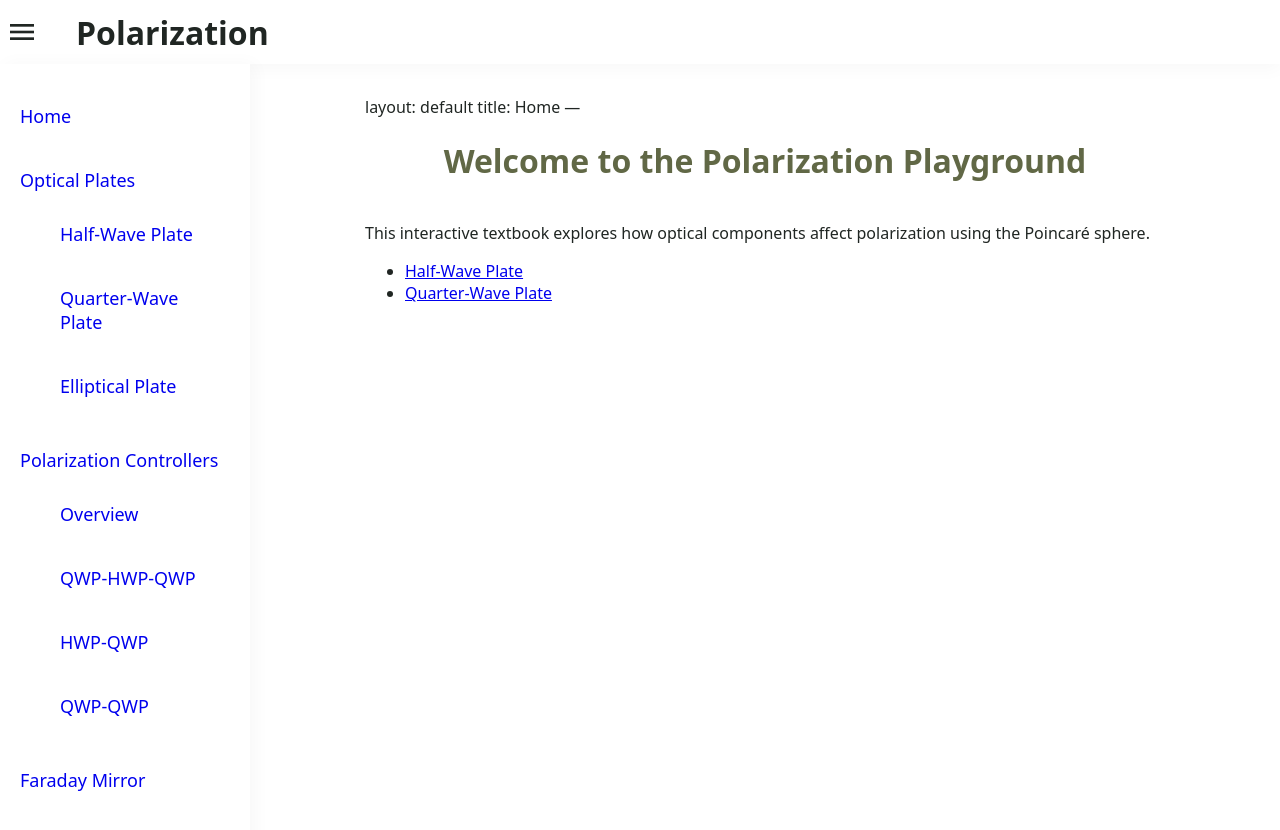
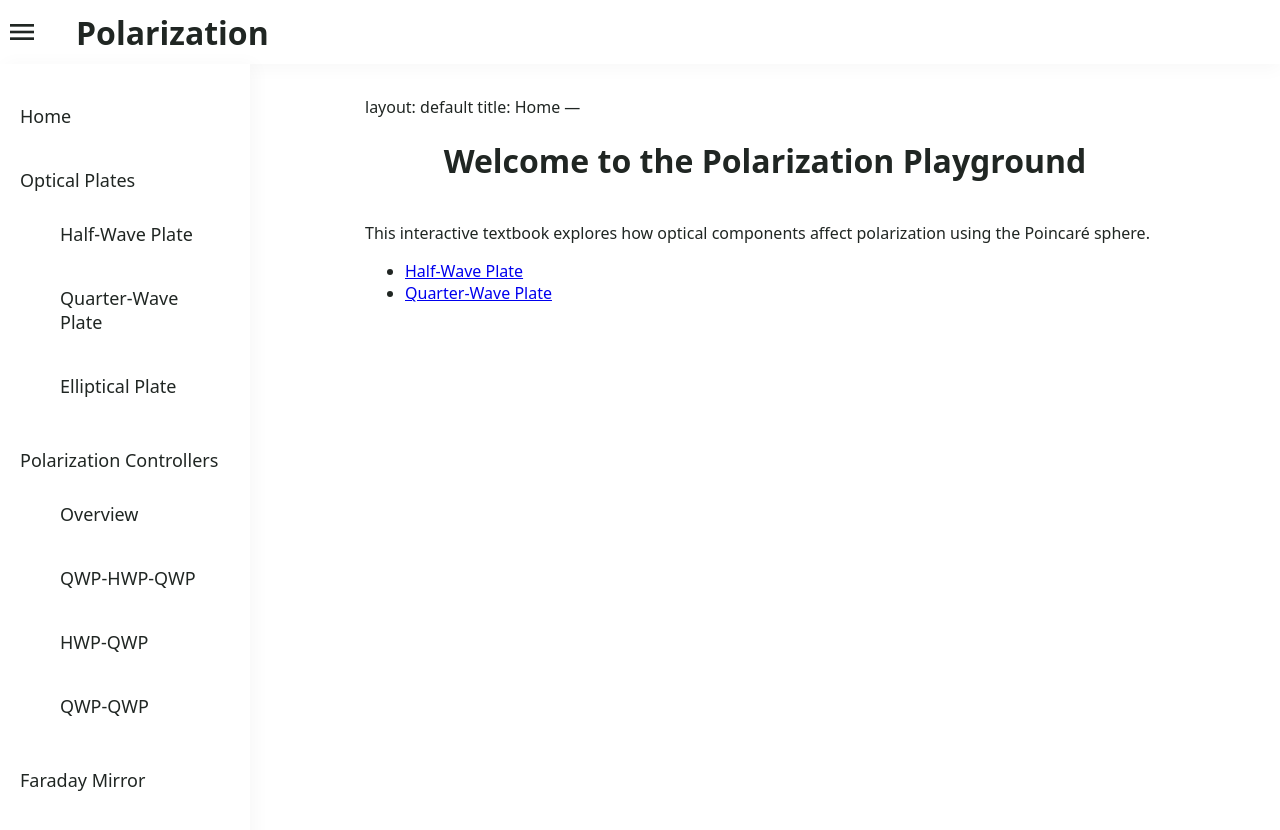
Before and after one commit to Tandemun/Polarization_playground, a Jekyll site: the page built from index.md, in a window 1280 px wide and 900 px high. Shown: the top 830 px of the window. Built offline with Jekyll 4.4.1, drawn with Linux system fonts in a browser that asks for light colours; our own code applies the rules of GitHub Pages for plain Markdown files.

Commit message:
Update style.css

```diff
--- a/assets/style.css
+++ b/assets/style.css
@@ -8,11 +8,11 @@
   --textColor: #202623;
 }
 
-h1         {color: var(--mainColor);}
+h1         {color: var(--textColor);}
 body       {background-color: var(--bgColor); color: var(--textColor);}
 .topbar    {background-color: var(--bgColor); color: var(--textColor);}
 .sidebar   {background-color: var(--bgColor); color: white;}
-.sidebar nav ul li a: {color: var(--mainColor);}
+.sidebar nav ul li a {color: var(--textColor);}
 .sidebar nav a:hover {background-color: var(--laColor);}
 
 
```
